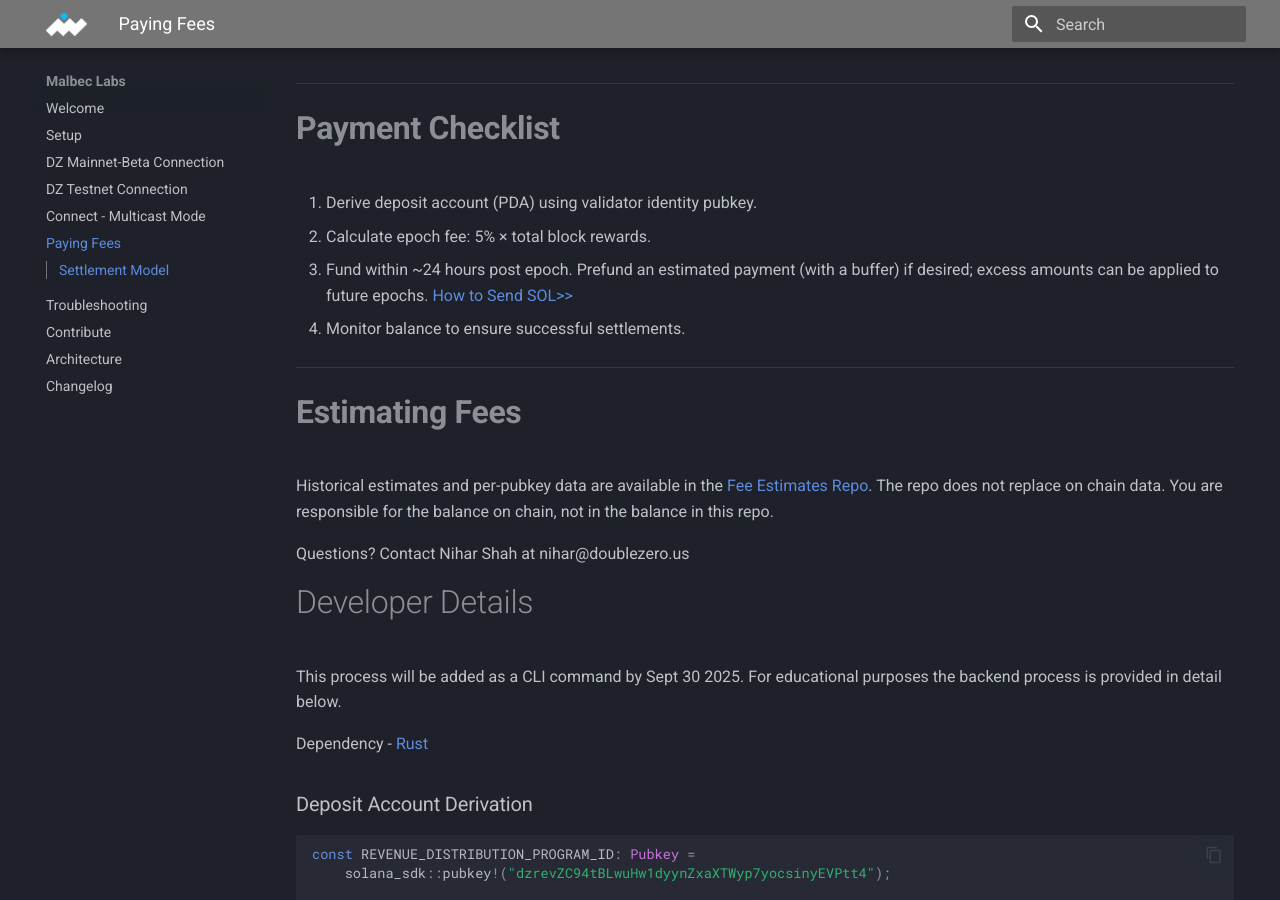
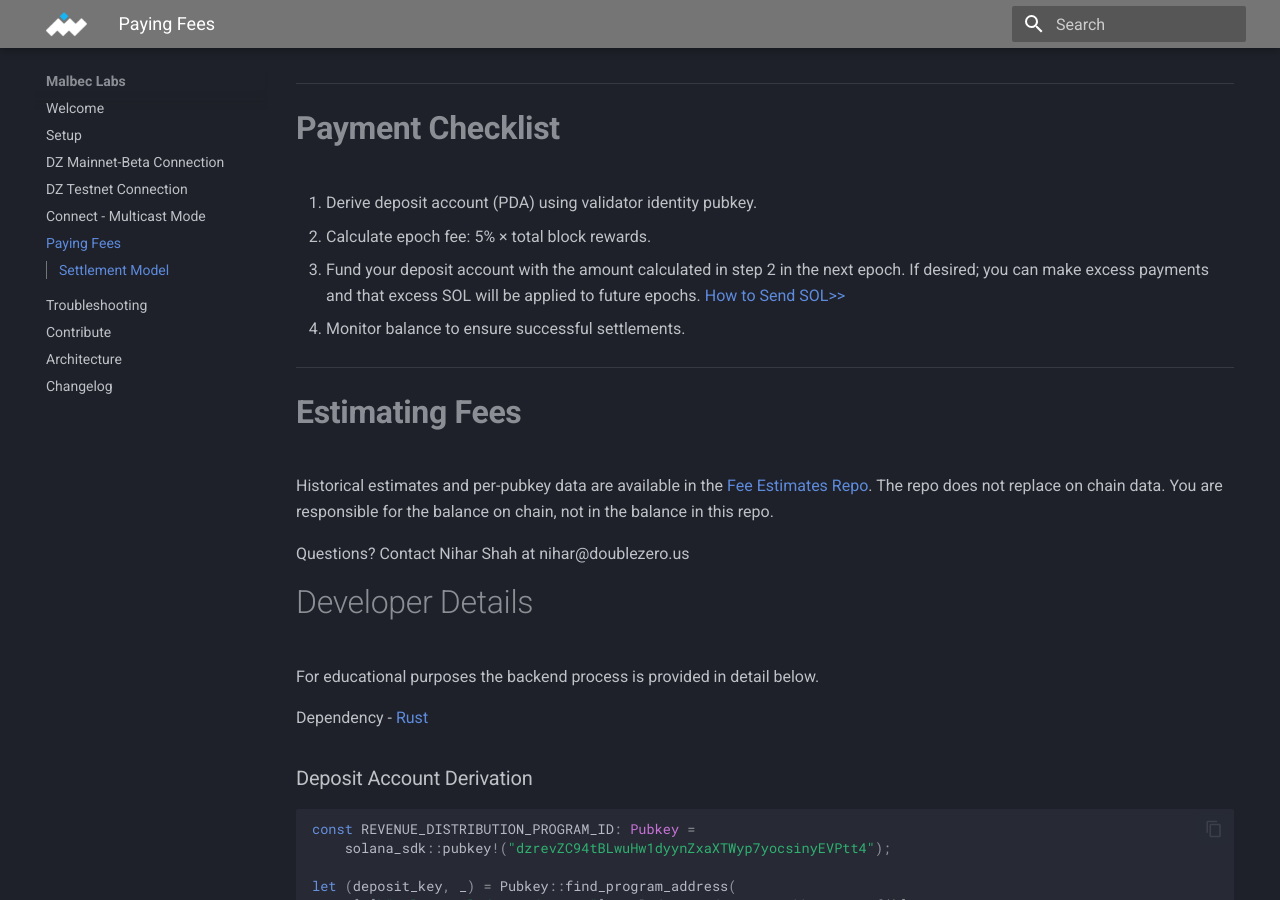
Before and after one commit to malbeclabs/docs, an MkDocs documentation site: the page built from docs/paying-fees.md, in a window 1280 px wide and 900 px high, scrolled down 649 px. Built offline with MkDocs 1.6.1 and Material for MkDocs 9.7.7, drawn with Linux system fonts in a browser that asks for light colours.

Commit message:
Update paying-fees.md (#83)
* Update paying-fees.md

* Update paying-fees.md

update language in payment checklist

```diff
--- a/docs/paying-fees.md
+++ b/docs/paying-fees.md
@@ -25,7 +25,7 @@
 
 1. Derive deposit account (PDA) using validator identity pubkey.
 2. Calculate epoch fee: 5% × total block rewards.
-3. Fund within ~24 hours post epoch. Prefund an estimated payment (with a buffer) if desired; excess amounts can be applied to future epochs. [How to Send SOL>>](https://solana.com/tr/learn/sending-and-receiving-sol)
+3. Fund your deposit account with the amount calculated in step 2 in the next epoch. If desired; you can make excess payments and that excess SOL will be applied to future epochs. [How to Send SOL>>](https://solana.com/tr/learn/sending-and-receiving-sol)
 4. Monitor balance to ensure successful settlements.
 
 ---
@@ -38,7 +38,7 @@
 
 # Developer Details
 
-This process will be added as a CLI command by Sept 30 2025. For educational purposes the backend process is provided in detail below.
+For educational purposes the backend process is provided in detail below.
 
 Dependency
 - [Rust](https://www.rust-lang.org/tools/install)
```
